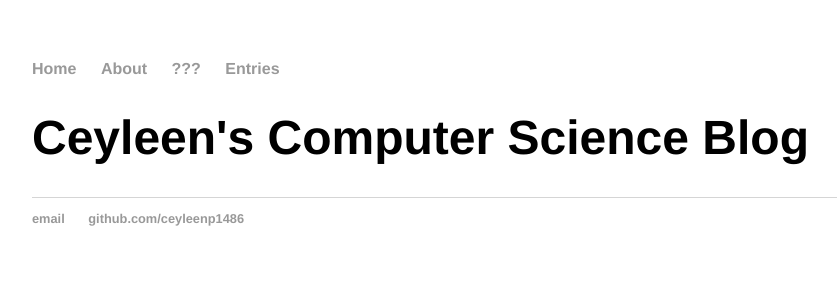
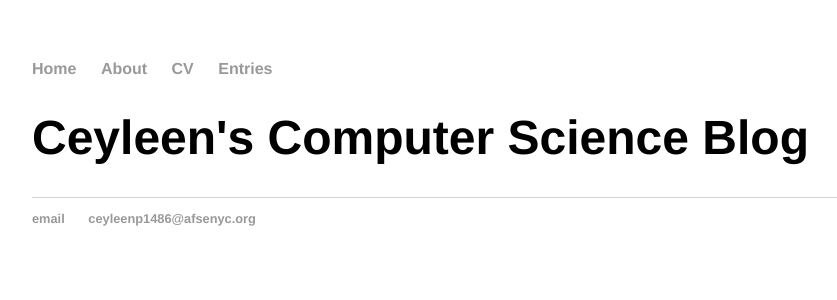
Before and after one commit to ceyleenp1486/ceyleenp1486.github.io, a Jekyll site: the page built from blog/index.html, in a window 1280 px wide. Shown: the top 300 px of the page, without its empty margins (160-997 px from the left). Built offline with Jekyll 4.4.1, drawn with Linux system fonts in a browser that asks for light colours.

Commit message:
Update default.html

```diff
--- a/_layouts/default.html
+++ b/_layouts/default.html
@@ -10,7 +10,7 @@
     		<ul>
         		<li><a href="/">Home</a></li>
 	        	<li><a href="/About">About</a></li>
-        		<li><a href="/???">???</a></li>
+        		<li><a href="/CV">CV</a></li>
         		<li><a href="/Entries">Entries</a></li>
     		</ul>
 		</nav>
@@ -19,8 +19,8 @@
 		</div><!-- /.container -->
 		<footer>
     		<ul>
-        		<li><a href="email??">email</a></li>
-        		<li><a href="https://github.com/ceyleenp1486">github.com/ceyleenp1486</a></li>
+        		<li><a href="email">email</a></li>
+        		<li><a href="ceyleenp1486@afsenyc.org">ceyleenp1486@afsenyc.org</a></li>
 			</ul>
 		</footer>
 	</body>
```
